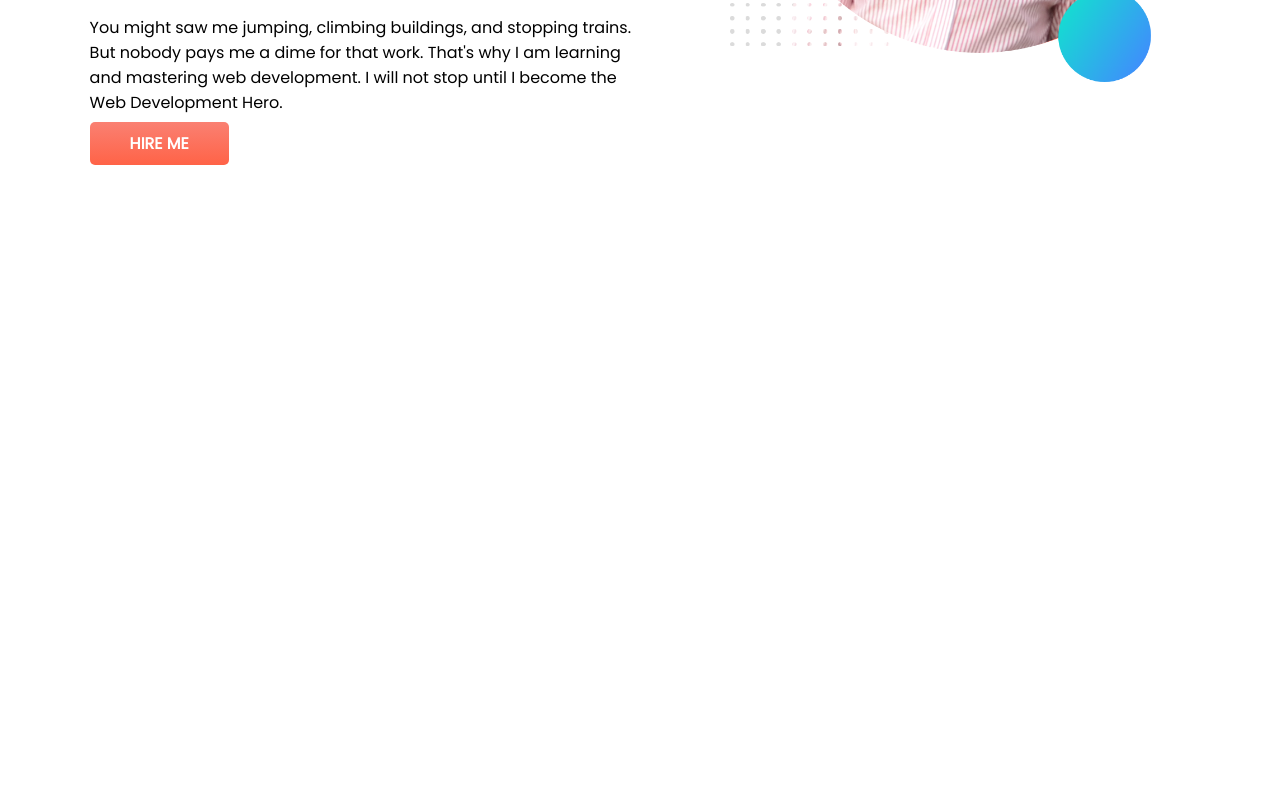
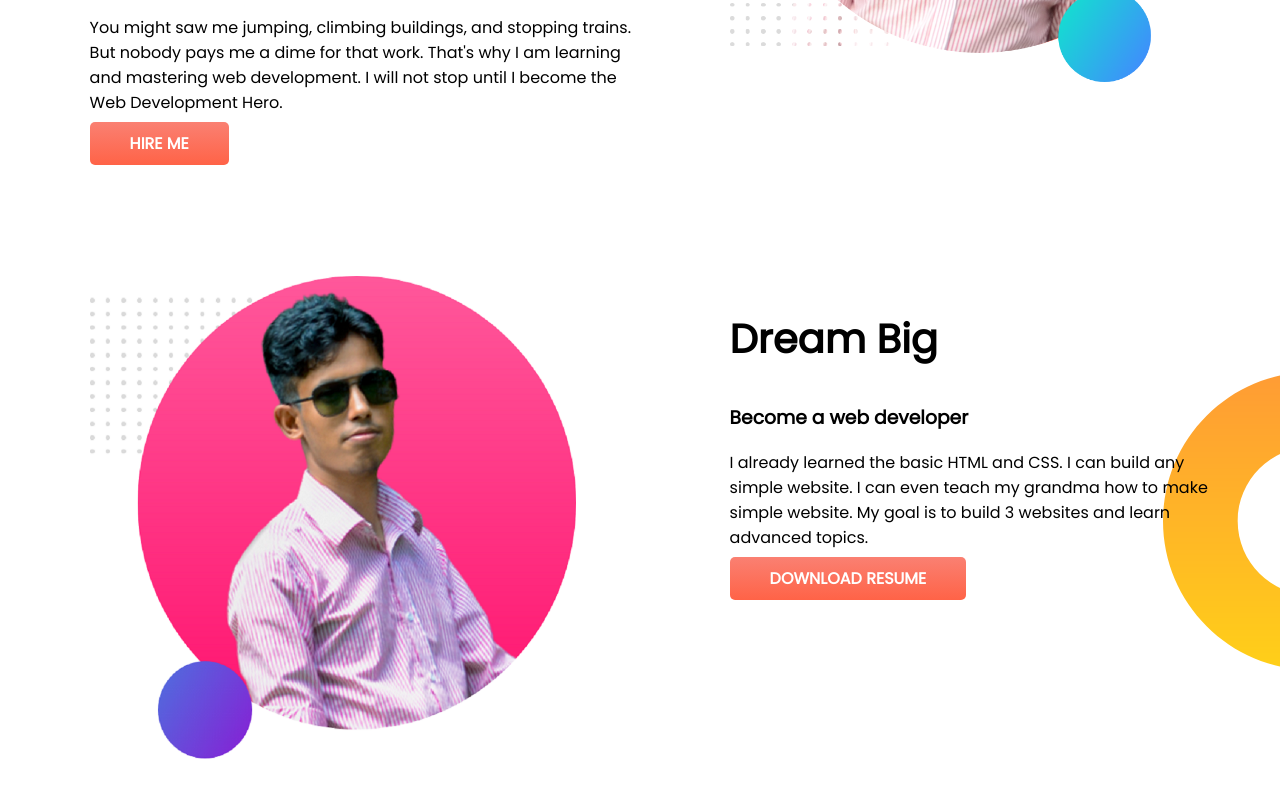
Before and after one commit to abdulahad-dev/developer-portfolio-practice1, a plain HTML site: page index.html in a window 1280 px wide. Shown: the part 382-1180 px from the top of the page. Before the commit the page ends 800 px from the top, so only its background shows below. Drawn offline with Linux system fonts and the light colour scheme.

Commit message:
Dream Big Area added

```diff
--- a/index.html
+++ b/index.html
@@ -20,8 +20,20 @@
             <a class="link-button" href="#">Hire Me</a>
         </div>
         <div class="half-width">
-            <img src="images/abdulahad-profile-pic.png" alt="Razu Ahmed">
+            <img src="images/abdulahad-profile-pic.png" alt="Abdul Ahad">
         </div>
+    </section>
+    <section class="dream-big">
+        <div class="half-width">
+            <img src="images/abdulahad-profile-pic2.png" alt="My Second Profile Pic">
+        </div>
+        <div class="half-width">
+            <h2>Dream Big</h2>
+            <h3>Become a web developer</h3>
+            <p>I already learned the basic HTML and CSS. I can build any simple website. I can even teach my grandma how to make simple website. My goal is to build 3 websites and learn advanced topics.</p>
+            <a class="link-button" href="#">Download Resume</a>
+        </div>
+
     </section>
 </body>
 </html>
--- a/style.css
+++ b/style.css
@@ -7,11 +7,20 @@ body{
     background-image: url(images/top-banner.png);
     background-repeat: no-repeat ;
 }
+.dream-big{
+    background-image: url(images/dream-bg.png);
+    background-repeat: no-repeat ;
+    background-position: right;
+}
 h1{
     font-size: 50px;
 }
+h2{
+    font-size: 40px;
+}
 section{
     display: flex;
+    margin-bottom: 120px;
 }
 .half-width{
     width: 50%;
@@ -20,6 +29,12 @@ section{
 }
 .half-width img{
     width: 85%;
+}
+.dream-big .half-width{
+    padding-right: 5%;
+}
+.dream-big .half-width img{
+    width: 100%;
 }
 .orange-color{
     color: orange;
```
